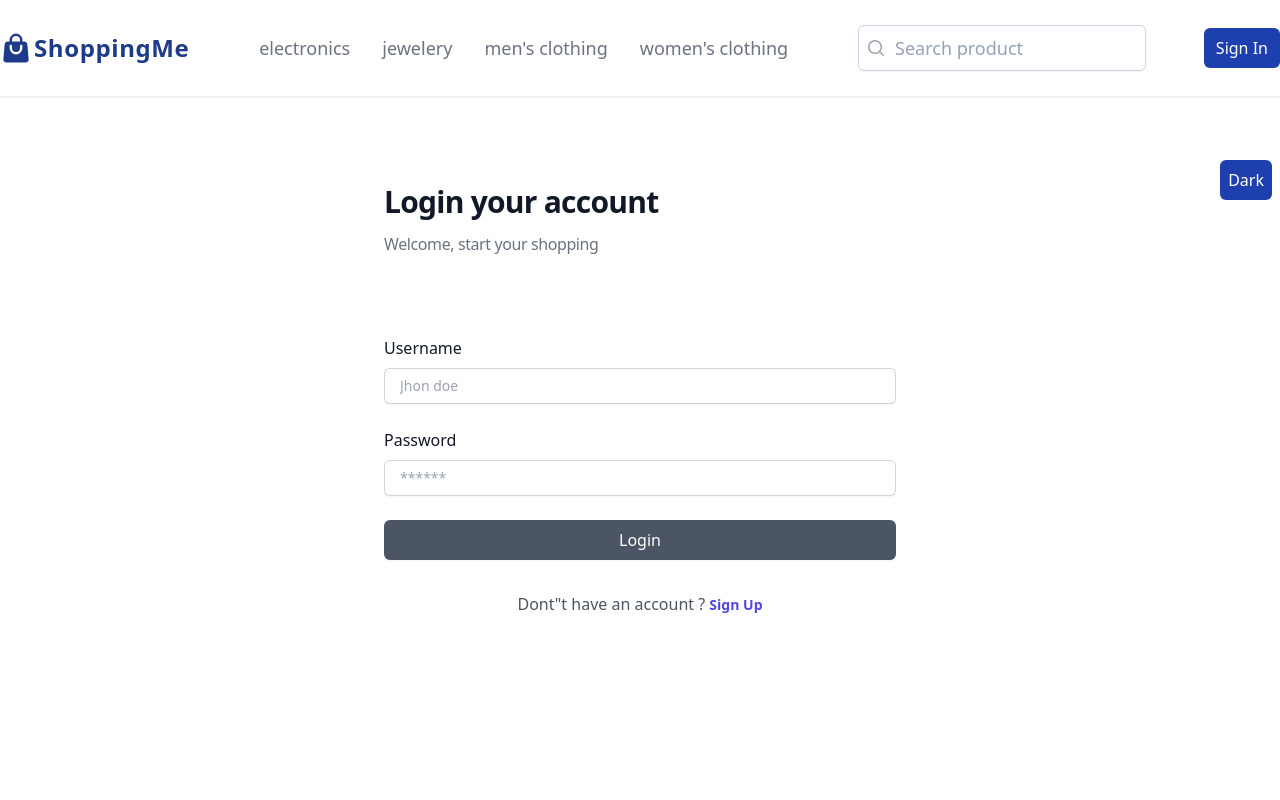
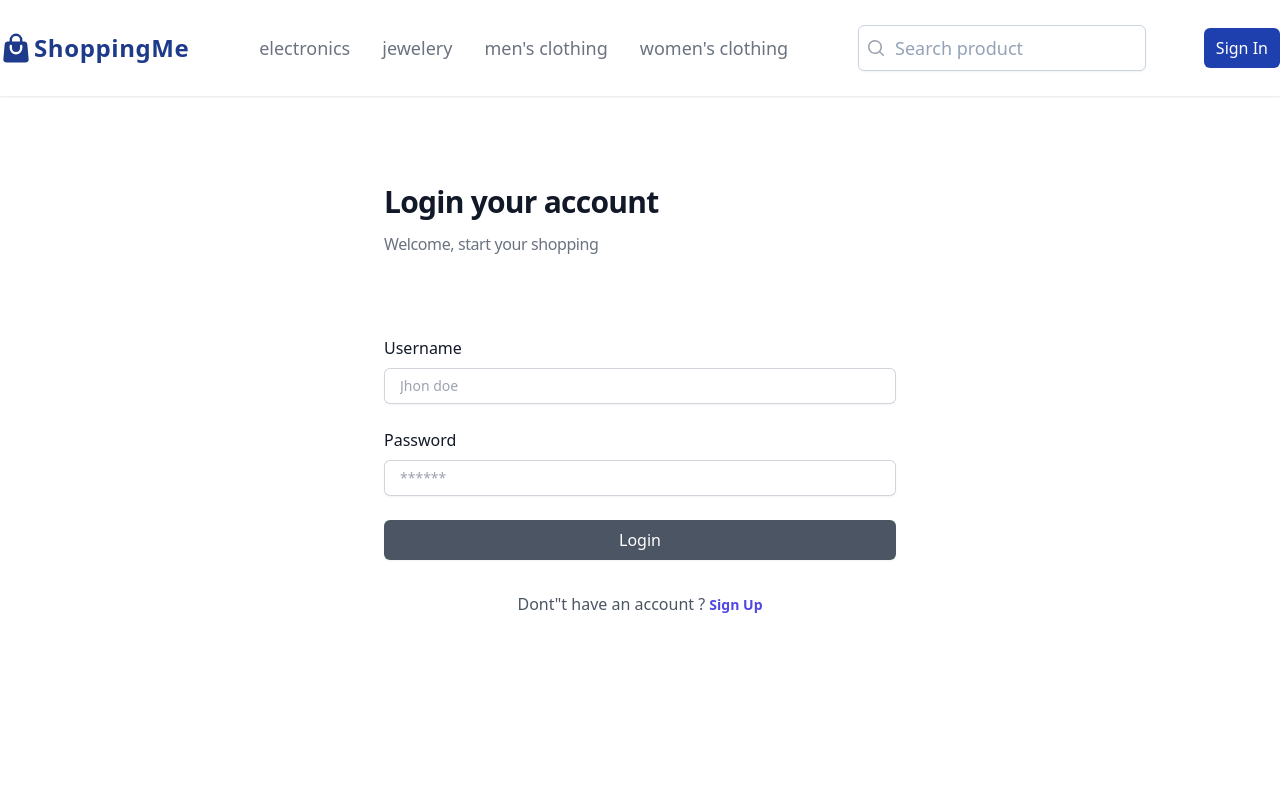
Before and after one commit to mochfarrel06/ShoopingMe, a React (Vite) app: page /login in a window 1280 px wide. Shown: the top 800 px of the page. Built offline with nearby package versions, Linux system fonts and the light colour scheme.

Commit message:
Add load in mainlayouts

```diff
--- /dev/null
+++ b/src/components/Fragments/ScrollToTop.jsx
@@ -0,0 +1,16 @@
+import {useEffect} from "react";
+import {useLocation} from "react-router-dom";
+
+const ScrollToTop = () => {
+  const location = useLocation();
+
+  useEffect(() => {
+    if (!location.hash) {
+      window.scroll(0, 0);
+    }
+  }, [location]);
+
+  return null;
+};
+
+export default ScrollToTop;
--- a/src/components/Layouts/AuthLayouts.jsx
+++ b/src/components/Layouts/AuthLayouts.jsx
@@ -1,23 +1,17 @@
-import {useContext} from "react";
 import {Link} from "react-router-dom";
-import {DarkModeContext} from "../../context/DarkMode";
+import ScrollToTop from "../Fragments/ScrollToTop";
 
 export default function AuthLayouts({children, title, description, type}) {
-  const {isDarkMode, setIsDarkMode} = useContext(DarkModeContext);
-  console.log(isDarkMode);
-
   return (
-    <div
-      className={`flex min-h-screen justify-center items-center py-32 relative ${
-        isDarkMode && "bg-slate-800"
-      }`}
-    >
-      <button
+    <>
+      <ScrollToTop />
+      <div className="flex min-h-screen justify-center items-center py-32 relative">
+        {/* <button
           className="absolute right-2 top-40 bg-blue-800 p-2 text-white rounded-md"
           onClick={() => setIsDarkMode(!isDarkMode)}
         >
           {isDarkMode ? "Light" : "Dark"}
-      </button>
+        </button> */}
         <div className="flex flex-col w-full px-6 py-12 gap-12 max-[315px]:w-full max-[315px]:gap-10 sm:max-w-sm md:max-w-md lg:max-w-lg lg:px-8 lg:gap-20 xl:max-w-xl">
           <div className="flex flex-col max-[315px]:gap-1 lg:gap-3">
             <h2 className="text-xl font-bold leading-9 tracking-tight text-gray-900 max-[315px]:text-lg sm:text-2xl lg:text-3xl">
@@ -53,5 +47,6 @@ export default function AuthLayouts({children, title, description, type}) {
           </div>
         </div>
       </div>
+    </>
   );
 }
--- a/src/components/Layouts/MainLayouts.jsx
+++ b/src/components/Layouts/MainLayouts.jsx
@@ -2,18 +2,7 @@ import {useEffect, useRef} from "react";
 import Footer from "./Footer";
 import Navbar from "./Navbar";
 import {useLocation} from "react-router-dom";
-
-const ScrollToTop = () => {
-  const location = useLocation();
-
-  useEffect(() => {
-    if (!location.hash) {
-      window.scroll(0, 0);
-    }
-  }, [location]);
-
-  return null;
-};
+import ScrollToTop from "../Fragments/ScrollToTop";
 
 export default function MainLayouts({children}) {
   return (
```
Lines whose indentation alone changed are shown as unchanged.
